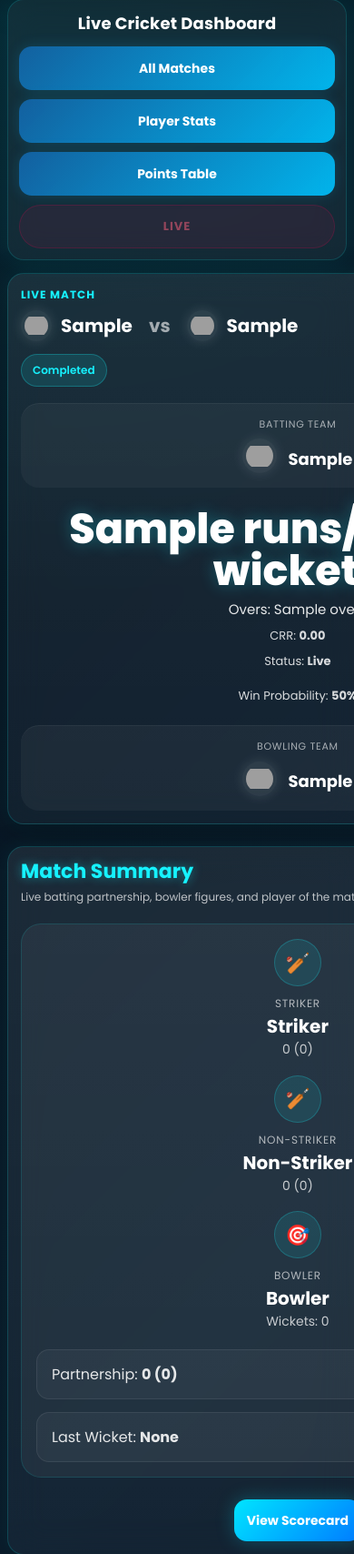
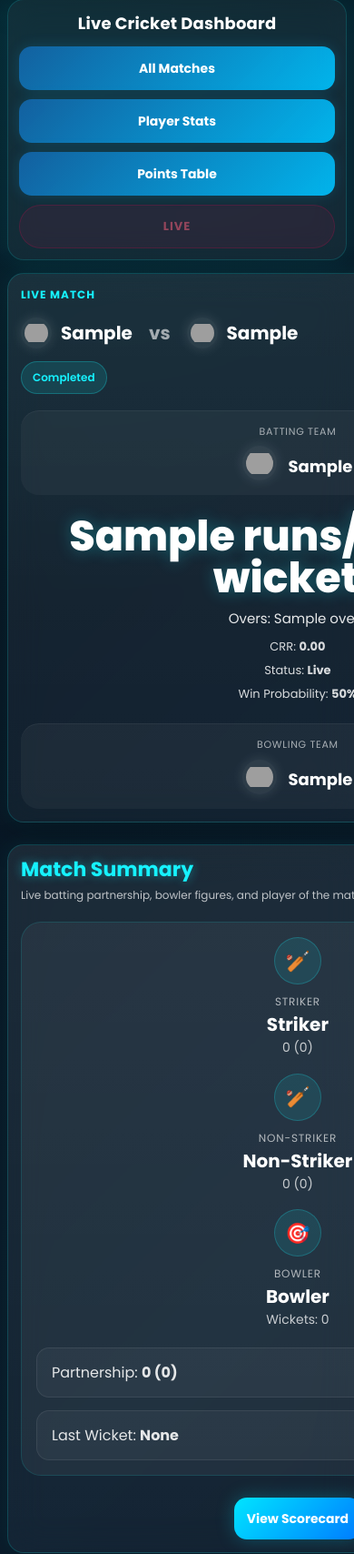
Before and after one commit to shailesh-bca/live-cricket-dashboard, a Django app: template dashboard/templates/dashboard/index.html in a window 390 px wide. Shown: the part 161-1869 px from the top of the page at 91% size. Run offline with Django 3.2, Linux system fonts and the light colour scheme; the template is opened without the code that fills it: most values are stand-ins (such as "Sample title", 1, 10 or a date in 2020); grey boxes are pictures that could not be loaded.

Commit message:
replace homepage with cleaned mobile index

```diff
--- a/dashboard/static/dashboard/style.css
+++ b/dashboard/static/dashboard/style.css
@@ -1624,3 +1624,40 @@ td[colspan] {
         line-height: 1.5;
     }
 }
+
+@media (max-width: 768px) {
+    .match-header-left {
+        width: 100%;
+    }
+
+    .match-title-with-logos {
+        justify-content: flex-start !important;
+    }
+
+    .mobile-score-layout {
+        display: grid !important;
+        grid-template-columns: 1fr !important;
+        gap: 14px !important;
+    }
+
+    .mobile-score-center {
+        display: flex !important;
+        flex-direction: column !important;
+        align-items: center !important;
+        justify-content: center !important;
+        gap: 10px !important;
+        text-align: center !important;
+    }
+
+    .mobile-team-box {
+        justify-content: center !important;
+        width: 100%;
+    }
+
+    .score-stats-block {
+        display: flex !important;
+        flex-direction: column !important;
+        align-items: center !important;
+        gap: 6px !important;
+    }
+}
--- a/dashboard/templates/dashboard/index.html
+++ b/dashboard/templates/dashboard/index.html
@@ -29,7 +29,7 @@
 
             <section class="glass-card hero-card" id="liveMatchCard">
                 <div class="match-header">
-                    <div>
+                    <div class="match-header-left">
                         <p class="match-label">LIVE MATCH</p>
 
                         <h2 class="match-title match-title-with-logos">
@@ -64,10 +64,10 @@
                     <div class="status-pill" id="matchStatus">{{ match.status|default:"In Progress" }}</div>
                 </div>
 
-                <div class="score-layout">
-                    <div class="team-score-side">
+                <div class="score-layout mobile-score-layout">
+                    <div class="team-score-side batting-side">
                         <p class="small-label">Batting Team</p>
-                        <div class="team-box-with-logo">
+                        <div class="team-box-with-logo mobile-team-box">
                             <img
                                 src="{% static team1_logo %}"
                                 alt="{{ match.batting_team|default:match.team1 }}"
@@ -79,25 +79,22 @@
                         </div>
                     </div>
 
-                    <div class="score-center">
+                    <div class="score-center mobile-score-center">
                         <div id="score1" class="score-big">{{ match.runs|default:0 }}/{{ match.wickets|default:0 }}</div>
                         <div class="overs-text">Overs: <span id="overs">{{ match.overs|default:"0.0" }}</span></div>
 
                         <div id="winnerBanner" class="winner-banner" style="display:none;"></div>
 
-                        <div class="mini-stats">
+                        <div class="mini-stats score-stats-block">
                             <span>CRR: <strong id="runrate">0.00</strong></span>
                             <span>Status: <strong id="resultText">{{ match.result_text|default:"Live" }}</strong></span>
-                        </div>
-
-                        <div class="mini-stats" style="margin-top:10px;">
                             <span>Win Probability: <strong id="winProbability">50%</strong></span>
                         </div>
                     </div>
 
-                    <div class="team-score-side align-right">
+                    <div class="team-score-side align-right bowling-side">
                         <p class="small-label">Bowling Team</p>
-                        <div class="team-box-with-logo team-box-right">
+                        <div class="team-box-with-logo team-box-right mobile-team-box">
                             <img
                                 src="{% static team2_logo %}"
                                 alt="{{ match.bowling_team|default:match.team2 }}"
@@ -446,8 +443,11 @@ function createChart() {
             maintainAspectRatio: false,
             plugins: {
                 legend: {
+                    position: "top",
                     labels: {
-                        color: "#ffffff"
+                        color: "#ffffff",
+                        boxWidth: 28,
+                        padding: 14
                     }
                 }
             },
```
